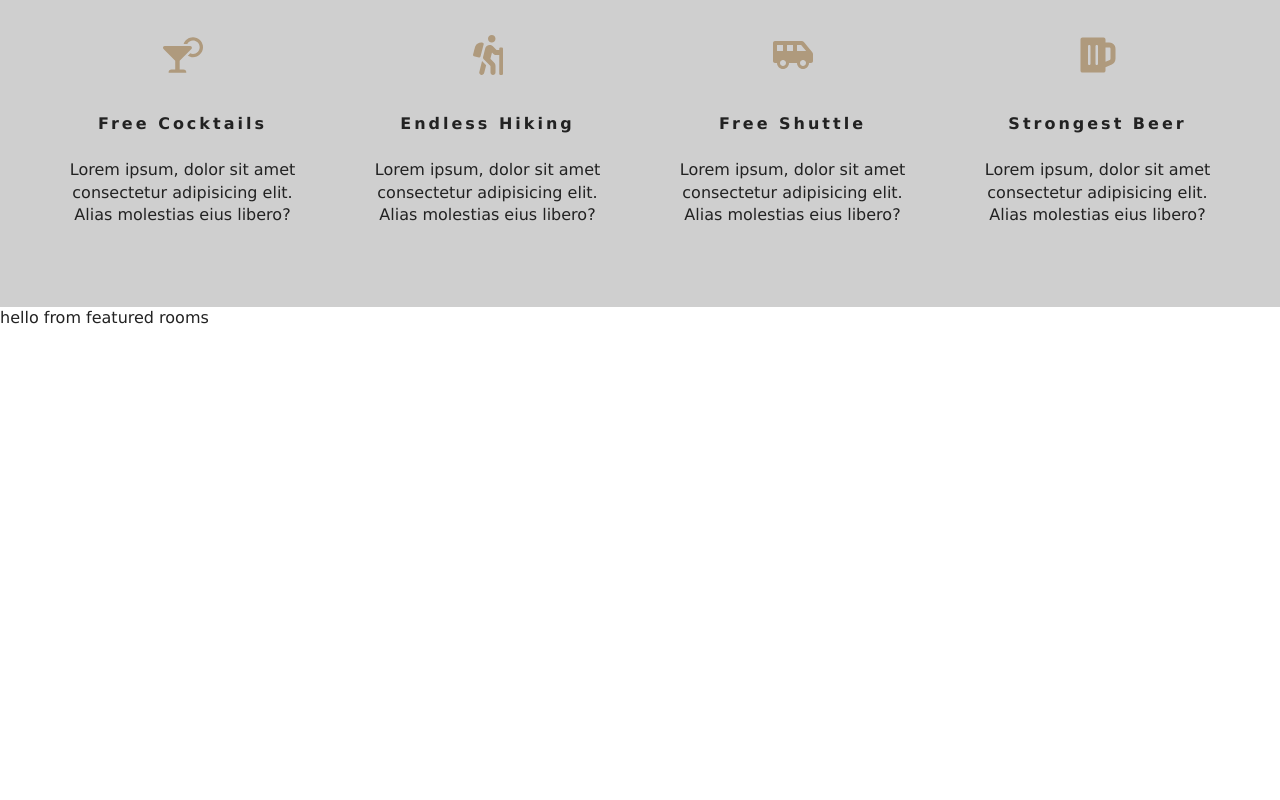
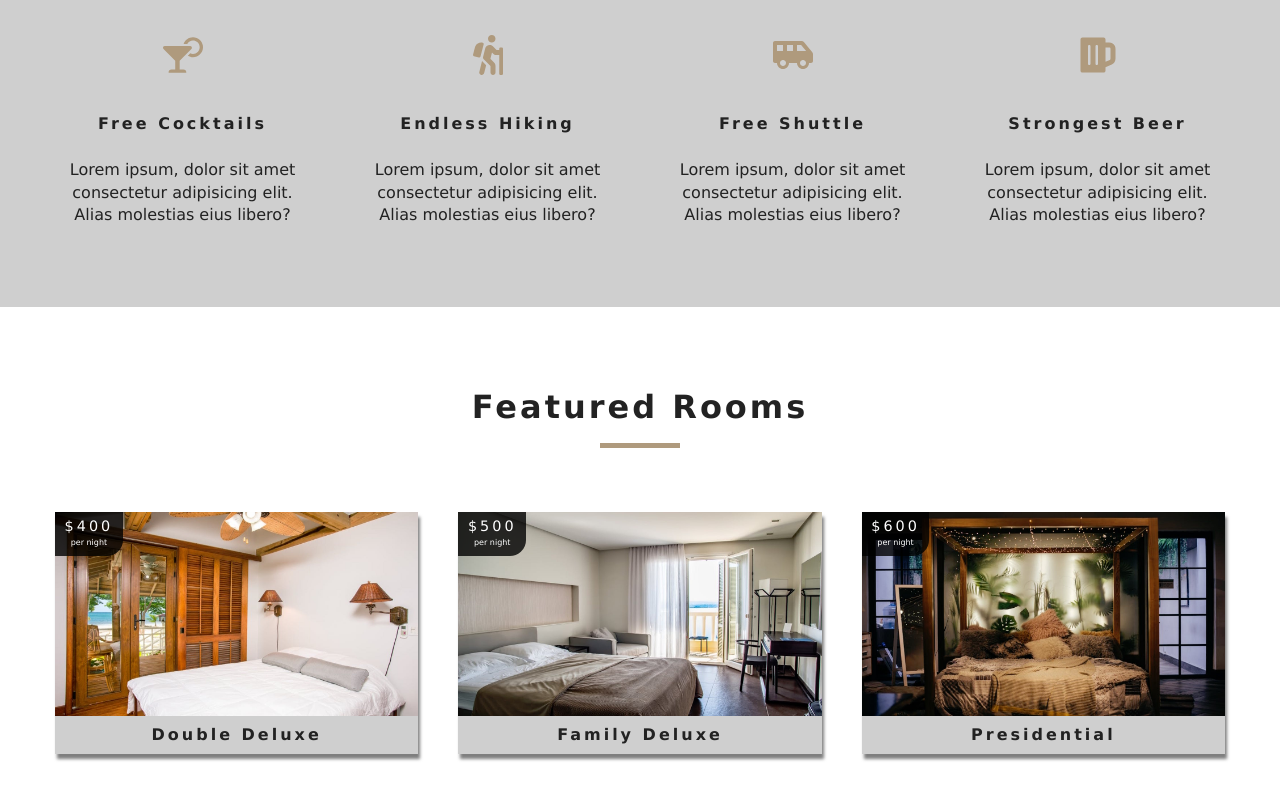
Before and after one commit to gouribhise/beach-resort, a React (Create React App) app: page / in a window 1280 px wide. Shown: the part 972-1772 px from the top of the page. Before the commit the page ends 1301 px from the top, so only its background shows below. Built offline with nearby package versions, Linux system fonts and the light colour scheme.

Commit message:
added featured rooms section

```diff
--- a/src/components/FeaturedRooms.js
+++ b/src/components/FeaturedRooms.js
@@ -1,10 +1,24 @@
 import React,{Component} from 'react';
 import {RoomContext} from "../context";
+import Loading from './Loading'
+import Room from './Room';
+import Title from './Title'
 export default class FeaturedRooms extends Component{
 static contextType=RoomContext;
   render(){
-     const {featuredRooms:rooms}=this.context;
-     console.log(rooms)
-    return(<div>hello from featured rooms </div>)
+     let {loading,featuredRooms:rooms}=this.context;
+     rooms=rooms.map(room=>{
+       return <Room key={room.id} room={room}/>
+     })
+    return(
+      <section className="featured-rooms">
+      <Title title="featured rooms"/>
+      <div className="featured-rooms-center">
+      {loading?<Loading/>:rooms}
+      </div>
+
+
+
+       </section>)
   }
 }
--- /dev/null
+++ b/src/components/Loading.js
@@ -0,0 +1,10 @@
+import React from 'react';
+import loadingGif from '../images/gif/loading-arrow.gif'
+export default function Loading(){
+  return(
+    <div className="loading">
+    <h4>rooms data loading...</h4>
+    <img src={loadingGif} alt=""/>
+    </div>
+  )
+}
--- /dev/null
+++ b/src/components/Room.js
@@ -0,0 +1,32 @@
+import React from 'react';
+import {Link} from 'react-router-dom';
+import defaultImg from '../images/room-1.jpeg'
+import PropTypes from 'prop-types'
+export default function Room({room}){
+  const{name,slug,images,price}=room
+  return(
+  <article className="room">
+    <div className="img-container">
+      <img src={images[0]||defaultImg} alt="single-room"/>
+      <div className="price-top">
+        <h6>${price}</h6>
+        <p>per night</p>
+      </div>
+      <Link to={`/rooms/${slug}`} className="btn-primary room-link">Features</Link>
+    </div>
+    <p className="room-info">{name}</p>
+  </article>
+  )
+}
+
+Room.propTypes={
+  room:PropTypes.shape({
+    name:PropTypes.string.isRequired,
+    slug:PropTypes.string.isRequired,
+    images:PropTypes.arrayOf(PropTypes.string).isRequired,
+    price:PropTypes.number.isRequired,
+
+
+
+  })
+}
```
